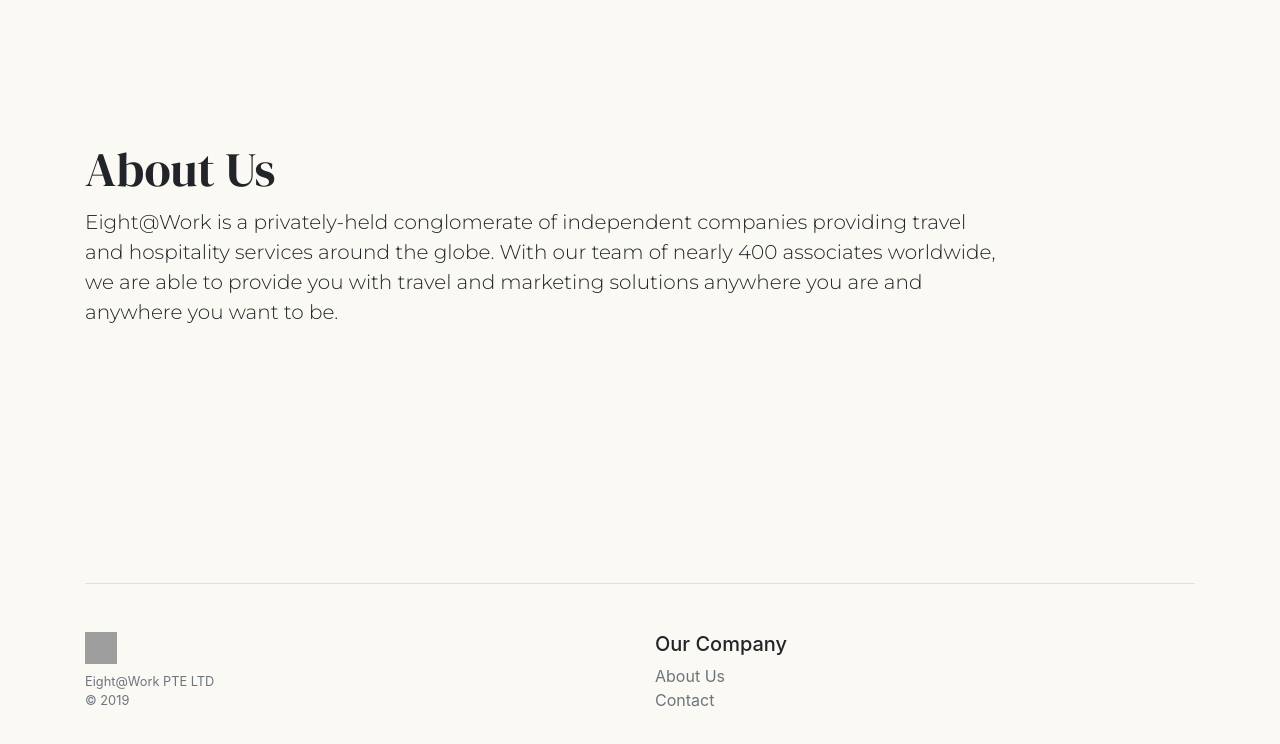
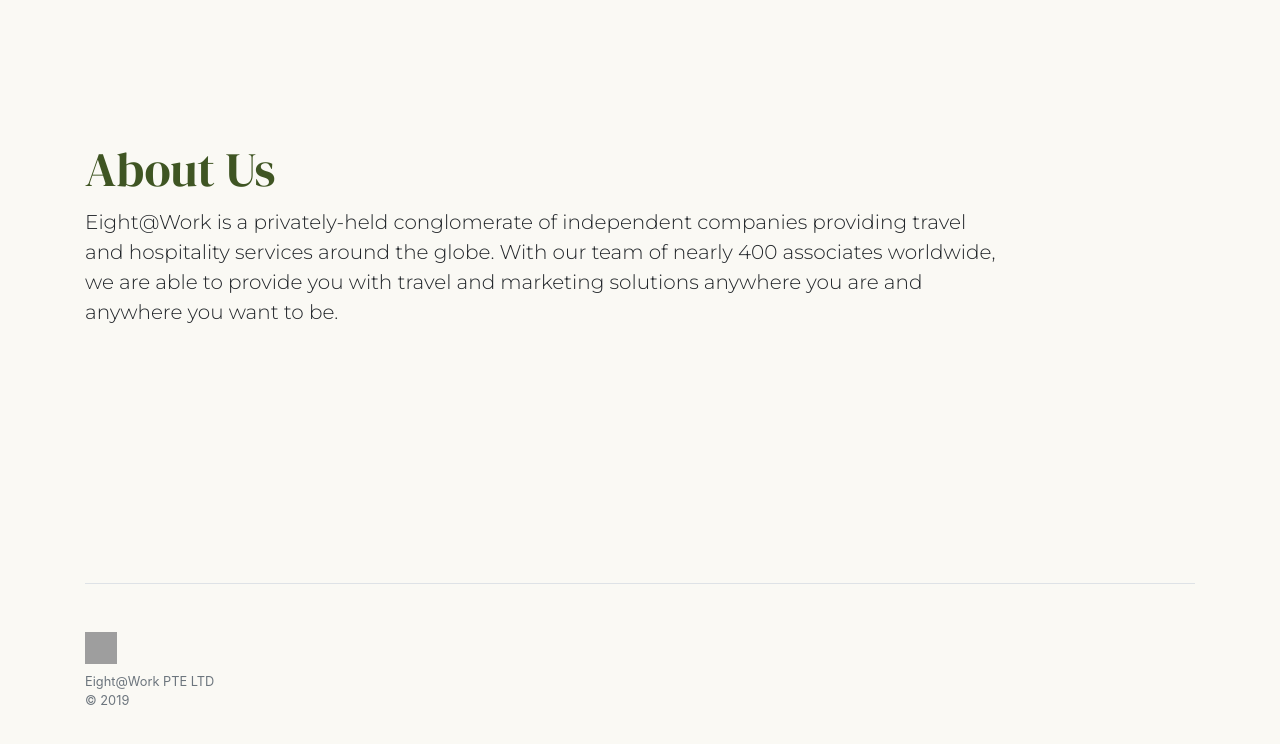
Before and after one commit to kyledwagner/eightatwork, a plain HTML site: page index.html in a window 1280 px wide. Shown: the part 966-1710 px from the top of the page. Drawn offline with nearby package versions, Linux system fonts and the light colour scheme; grey boxes are pictures that could not be loaded; a web font is replaced by a local one.

Commit message:
Updated footer and H2 color.

```diff
--- a/assets/css/style.css
+++ b/assets/css/style.css
@@ -19,6 +19,7 @@ p, span {font-family: 'Montserrat', sans-serif;}
 
 h2 {
   font-size: 3rem;
+  color: #3F5523;
 }
 
 .text-light-green {
--- a/index.html
+++ b/index.html
@@ -98,19 +98,11 @@
                 <small class="d-block text-muted">Eight@Work PTE LTD</small>
                 <small class="d-block mb-3 text-muted">© 2019</small>
                 </div>
-                <div class="col-6 col-md">
+                <!-- <div class="col-6 col-md">
                 <h5>Our Company</h5>
                 <ul class="list-unstyled text-small">
                     <li><a class="text-muted" href="#">About Us</a></li>
                     <li><a class="text-muted" href="#">Contact</a></li>
-                </ul>
-                </div>
-                <!-- <div class="col-6 col-md">
-                <h5>Entities</h5>
-                <ul class="list-unstyled text-small">
-                    <li><a class="text-muted" href="#">www.focus.asia</a></li>
-                    <li><a class="text-muted" href="#">www.refine.asia</a></li>
-                    <li><a class="text-muted" href="#">www.asia-reps.com</a></li>
                 </ul>
                 </div> -->
             </div>
@@ -152,4 +144,5 @@
         });
         </script>
     </body>
+<!-- Website Created by Kyle D. Wagner -->
 </html>
```
